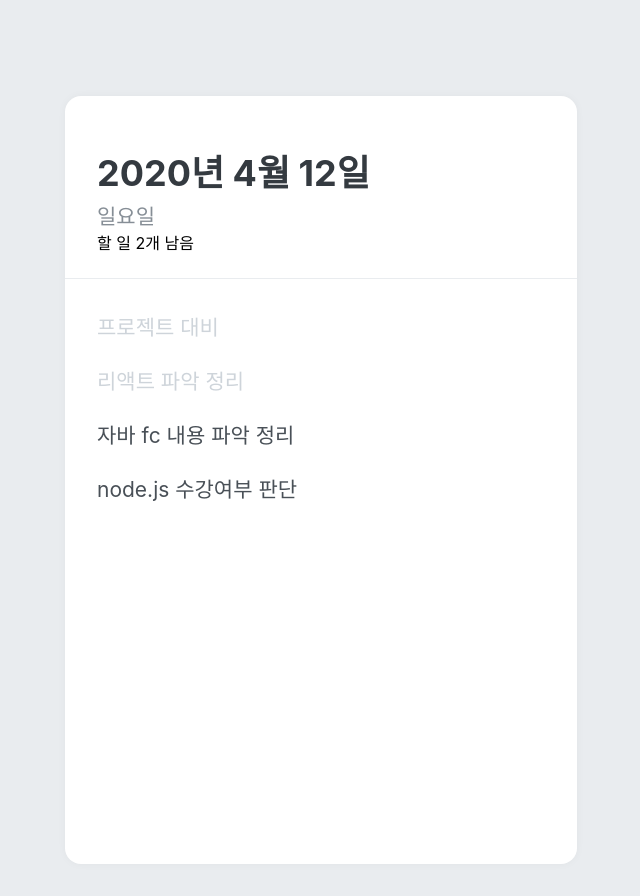
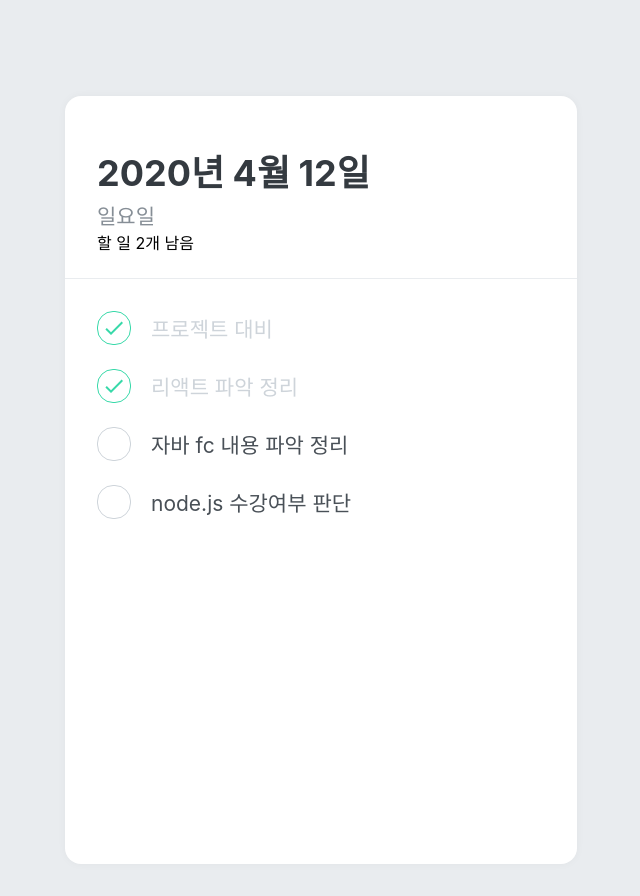
Before and after one commit to seedevk8s/mashup-todolist-new, a React (Create React App) app: page / in a window 1280 px wide. Shown: the whole page, without its empty margins (319-959 px from the left). Built offline with nearby package versions, Linux system fonts and the light colour scheme.

Commit message:
TodoItem 만들기-2

```diff
--- a/src/components/TodoItem.js
+++ b/src/components/TodoItem.js
@@ -38,9 +38,29 @@ const Text = styled.div`
     `}
 `;
 
+const CheckCircle = styled.div`
+  width: 32px;
+  height: 32px;
+  border-radius: 16px;
+  border: 1px solid #ced4da;
+  font-size: 24px;
+  display: flex;
+  align-items: center;
+  justify-content: center;
+  margin-right: 20px;
+  cursor: pointer;
+  ${(props) =>
+    props.done &&
+    css`
+      border: 1px solid #38d9a9;
+      color: #38d9a9;
+    `}
+`;
+
 function TodoItem({ id, text, done }) {
   return (
     <TodoItemBlock>
+      <CheckCircle done={done}>{done && <MdDone />}</CheckCircle>
       <Text done={done}>{text}</Text>
     </TodoItemBlock>
   );
```
